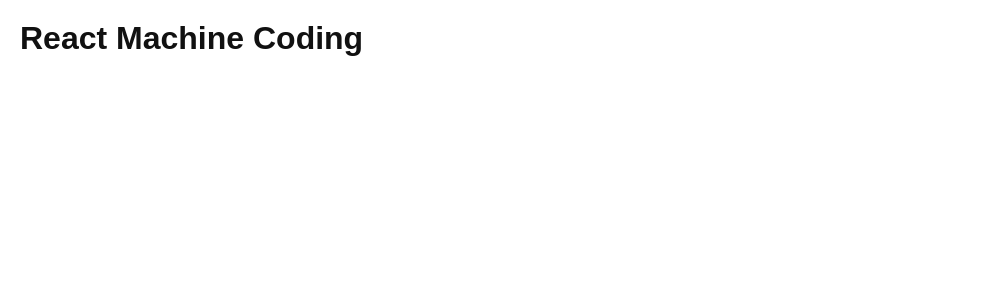
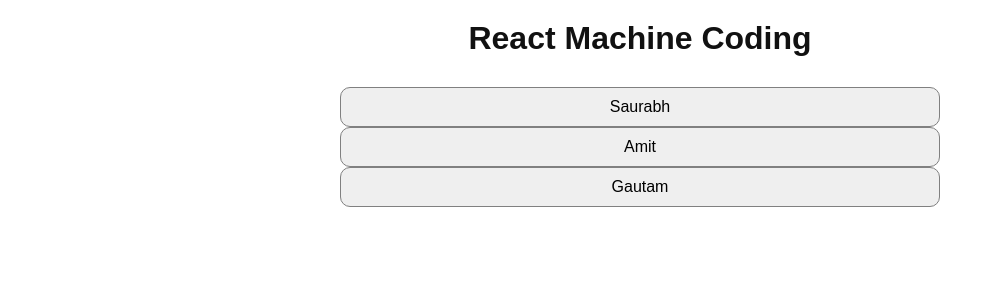
Before and after one commit to Saurabh884/react-machine-coding, a React (Vite) app: page / in a window 1280 px wide. Shown: the top 300 px of the page, without its empty margins (0-981 px from the left). Built offline with nearby package versions, Linux system fonts and the light colour scheme.

Commit message:
feat: Developed Accordion Component

```diff
--- a/src/App.css
+++ b/src/App.css
@@ -11,3 +11,7 @@ body {
 .app {
   padding: 20px;
 }
+
+.main-header {
+  text-align: center;
+}
--- a/src/App.tsx
+++ b/src/App.tsx
@@ -1,9 +1,11 @@
 import "./App.css";
+import Accordion from "./applications/accordion";
 
 function App() {
   return (
     <div className="app">
-      <h1>React Machine Coding</h1>
+      <h1 className="main-header">React Machine Coding</h1>
+      <Accordion />
     </div>
   );
 }
--- /dev/null
+++ b/src/applications/accordion/components/AccordianItem.tsx
@@ -0,0 +1,25 @@
+import type { accordianItemType } from "../types/accordion.types";
+import styles from "./accordion.module.css";
+
+interface AccordianItemprops {
+  item: accordianItemType;
+  handleClick: (itemId: number) => void;
+  isExpanded: number | null;
+}
+
+const AccordianItem = ({
+  item,
+  handleClick,
+  isExpanded,
+}: AccordianItemprops) => {
+  return (
+    <div className={styles.accordian}>
+      <button className={styles.button} onClick={() => handleClick(item.id)}>
+        {item.name}
+      </button>
+      {isExpanded === item.id && <p>{item.profession}</p>}
+    </div>
+  );
+};
+
+export default AccordianItem;
--- /dev/null
+++ b/src/applications/accordion/components/Accordion.tsx
@@ -0,0 +1,28 @@
+import { useState } from "react";
+import { accordianData } from "../data/accordionData";
+import styles from "./accordion.module.css";
+import AccordianItem from "./AccordianItem";
+
+const Accordion = () => {
+  const [isExpanded, setIsExpanded] = useState<number | null>(null);
+
+  const handleClick = (itemId: number) => {
+    setIsExpanded((prev) => (prev == itemId ? null : itemId));
+  };
+
+  return (
+    <div className={styles.container}>
+      {accordianData.length > 0 &&
+        accordianData.map((item) => (
+          <AccordianItem
+            key={item.id}
+            item={item}
+            handleClick={handleClick}
+            isExpanded={isExpanded}
+          />
+        ))}
+    </div>
+  );
+};
+
+export default Accordion;
--- /dev/null
+++ b/src/applications/accordion/components/accordion.module.css
@@ -0,0 +1,19 @@
+.container {
+  margin: 10px auto;
+  padding: 20px;
+}
+
+.accordian {
+  display: flex;
+  flex-direction: column;
+  gap: 5px;
+  align-items: center;
+}
+
+.button {
+  width: 50%;
+  padding: 10px;
+  border: 1px solid grey;
+  border-radius: 10px;
+  cursor: pointer;
+}
--- /dev/null
+++ b/src/applications/accordion/data/accordionData.ts
@@ -0,0 +1,19 @@
+import type { accordianItemType } from "../types/accordion.types";
+
+export const accordianData: accordianItemType[] = [
+  {
+    id: 1,
+    name: "Saurabh",
+    profession: "UI developer",
+  },
+  {
+    id: 2,
+    name: "Amit",
+    profession: "AI developer",
+  },
+  {
+    id: 3,
+    name: "Gautam",
+    profession: "Data Engineer",
+  },
+];
--- /dev/null
+++ b/src/applications/accordion/index.ts
@@ -0,0 +1 @@
+export { default } from "./components/Accordion";
--- /dev/null
+++ b/src/applications/accordion/types/accordion.types.ts
@@ -0,0 +1,5 @@
+export interface accordianItemType {
+  id: number;
+  name: string;
+  profession: string;
+}
```
